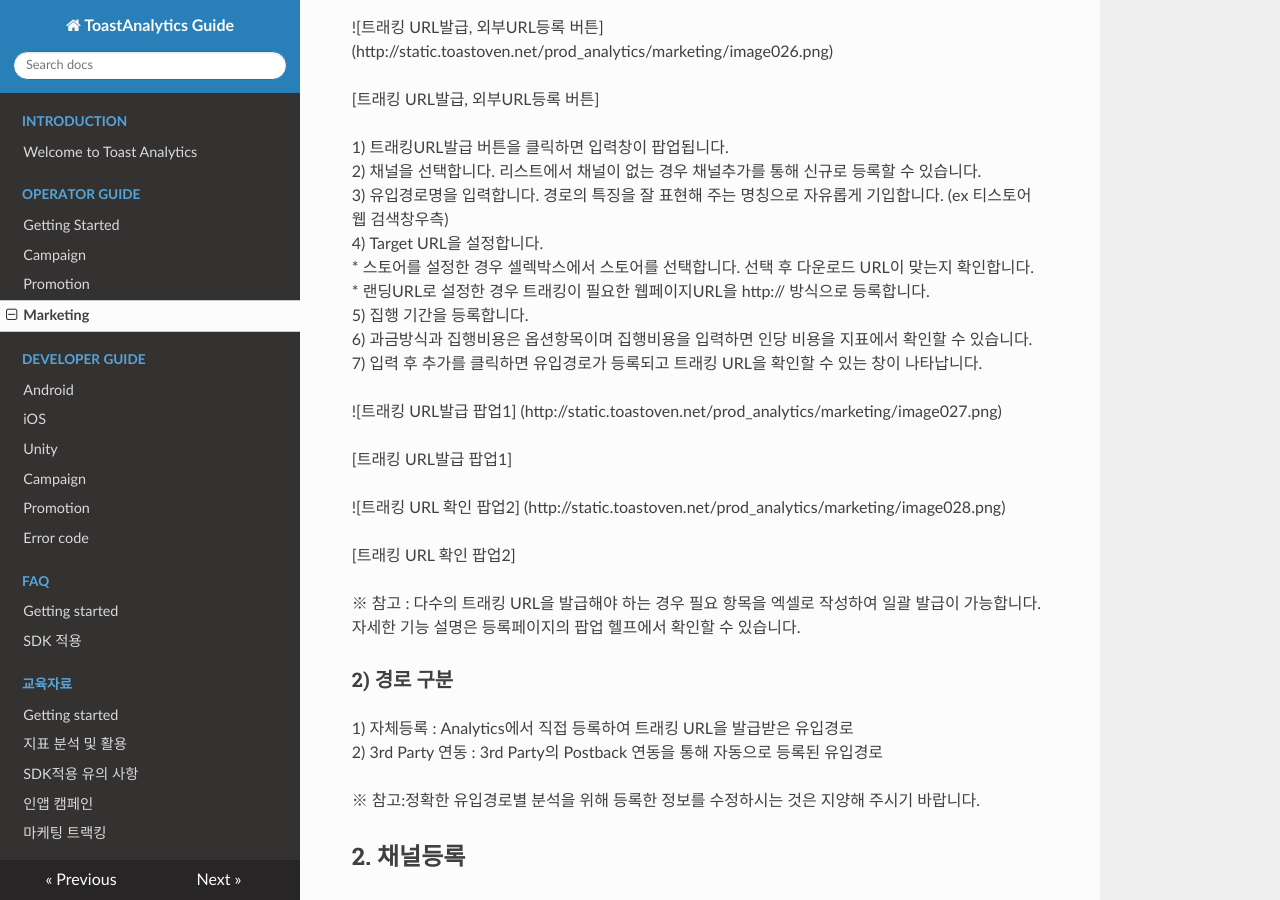
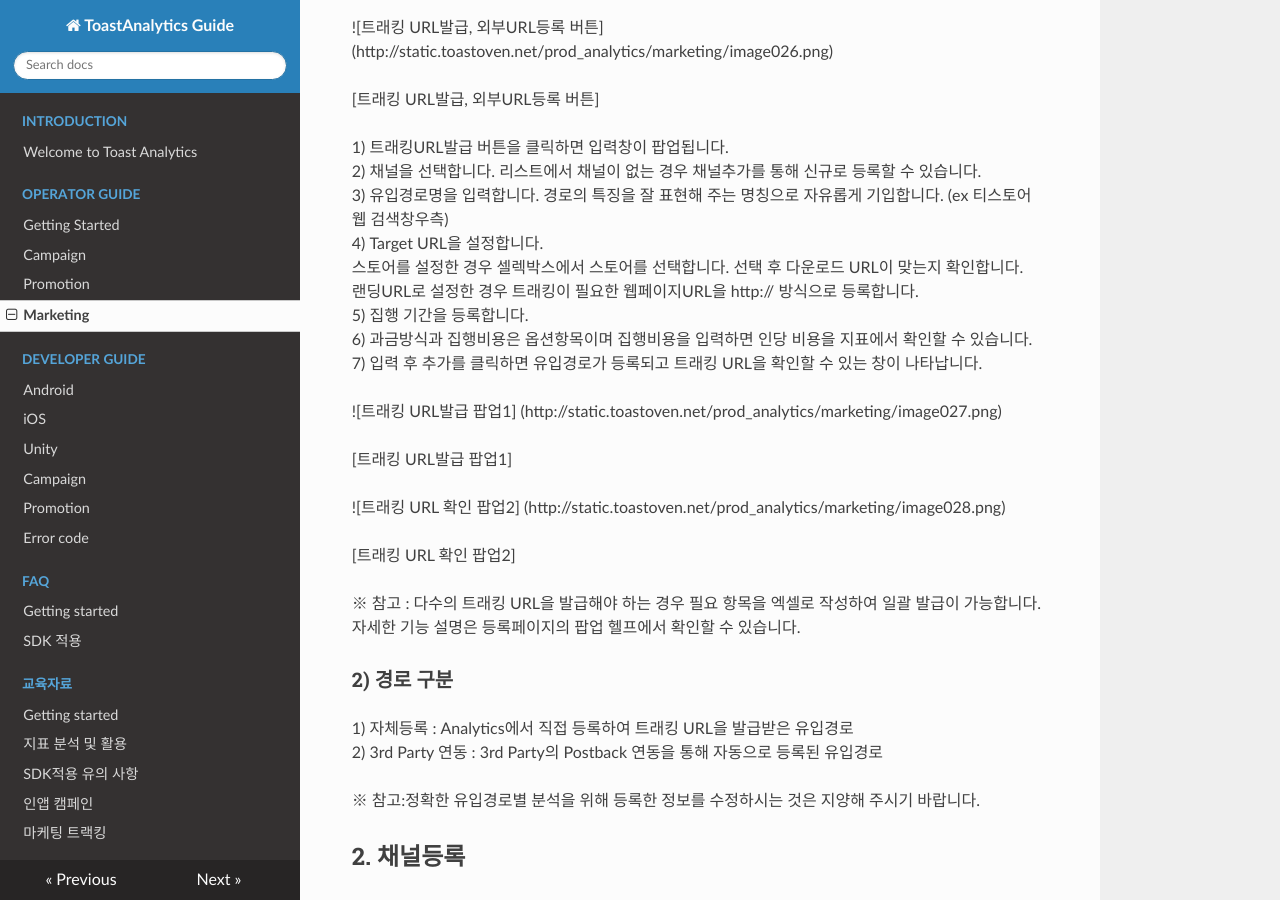
Before and after one commit to ToastAnalytics/ToastAnalytics, an MkDocs documentation site: the page built from docs/Developer/3. marketing Guide.md, in a window 1280 px wide and 900 px high, scrolled down 1899 px. Built offline with MkDocs 1.6.1, drawn with Linux system fonts in a browser that asks for light colours; nearby versions of some CDN libraries; old or Windows-style settings are respelled for this version of MkDocs.

```diff
--- a/docs/Developer/3. marketing Guide.md
+++ b/docs/Developer/3. marketing Guide.md
@@ -76,8 +76,8 @@ AOS이외의 스토어인 경우 이용자를 트래킹할 수 있는 레퍼러
 2) 채널을 선택합니다. 리스트에서 채널이 없는 경우 채널추가를 통해 신규로 등록할 수 있습니다. <br>
 3) 유입경로명을 입력합니다. 경로의 특징을 잘 표현해 주는 명칭으로 자유롭게 기입합니다. (ex 티스토어 웹 검색창우측) <br>
 4) Target URL을 설정합니다. <br>
-* 스토어를 설정한 경우 셀렉박스에서 스토어를 선택합니다. 선택 후 다운로드 URL이 맞는지 확인합니다. <br>
-* 랜딩URL로 설정한 경우 트래킹이 필요한 웹페이지URL을 http:// 방식으로 등록합니다. <br>
+   스토어를 설정한 경우 셀렉박스에서 스토어를 선택합니다. 선택 후 다운로드 URL이 맞는지 확인합니다. <br>
+   랜딩URL로 설정한 경우 트래킹이 필요한 웹페이지URL을 http:// 방식으로 등록합니다. <br>
 5) 집행 기간을 등록합니다. <br>
 6) 과금방식과 집행비용은 옵션항목이며 집행비용을 입력하면 인당 비용을 지표에서 확인할 수 있습니다. <br>
 7) 입력 후 추가를 클릭하면 유입경로가 등록되고 트래킹 URL을 확인할 수 있는 창이 나타납니다. <br>
```
